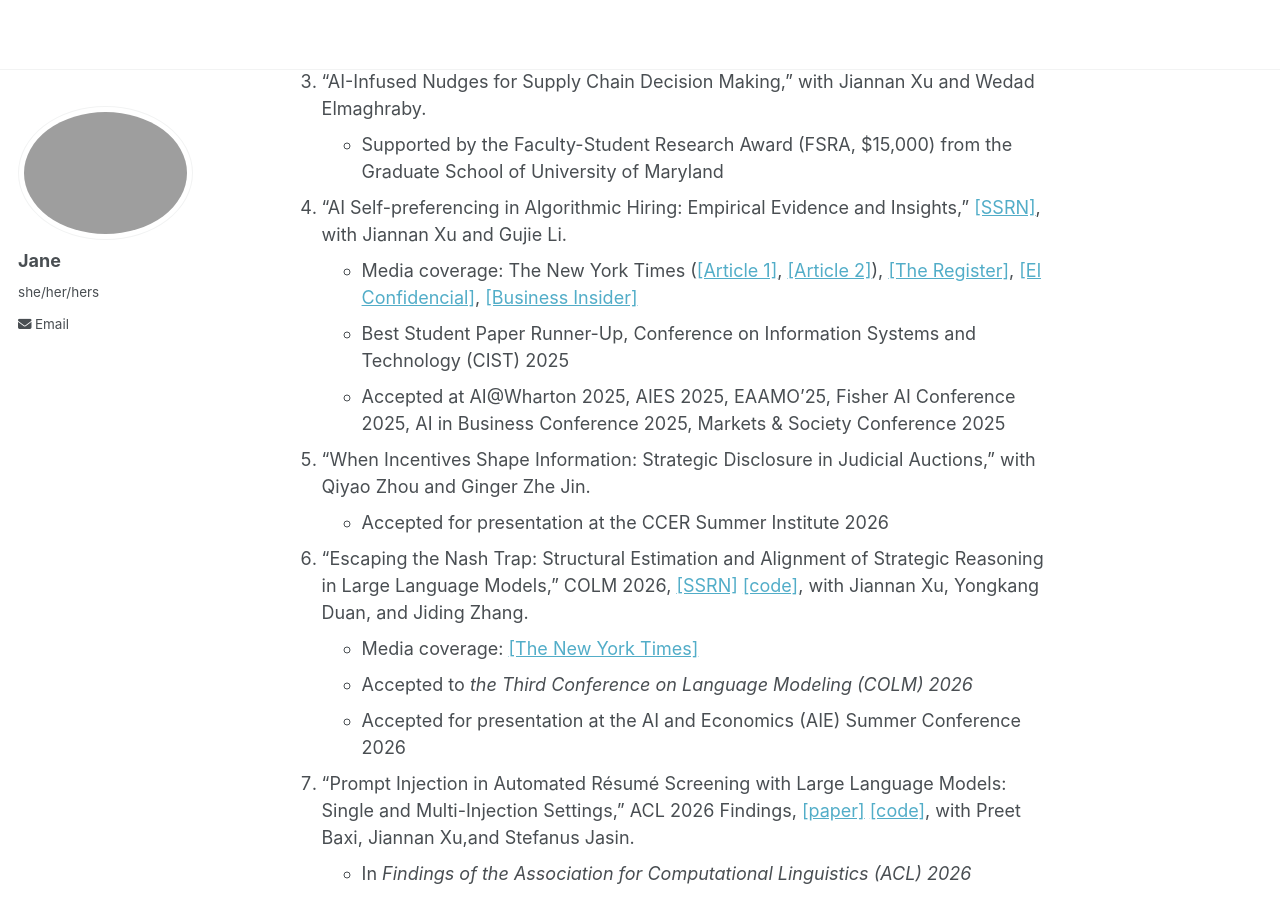
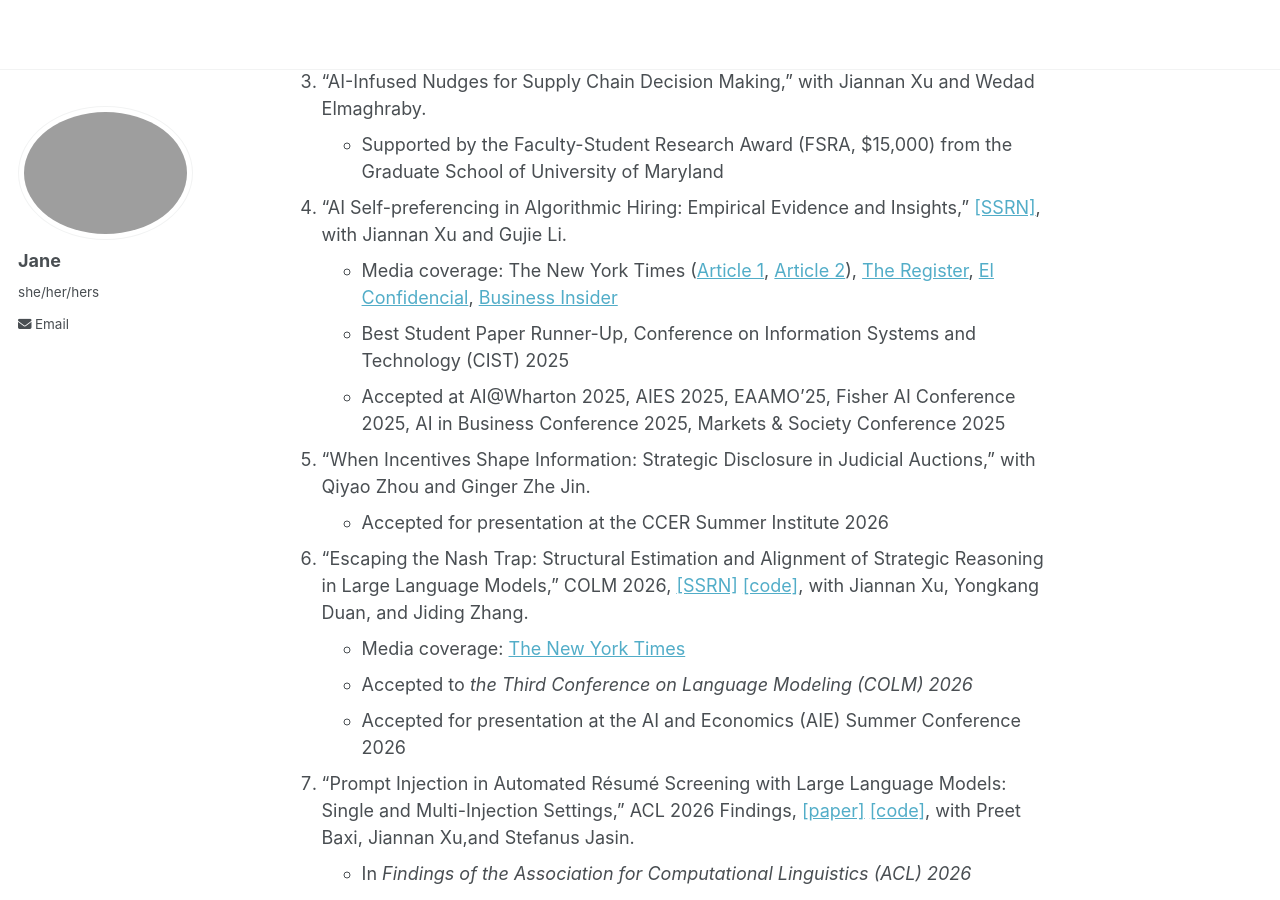
Before and after one commit to jiangyijane/jiangyijane.github.io, a Jekyll site: the page built from _pages/about.md, in a window 1280 px wide and 900 px high, scrolled down 710 px. Built offline with Jekyll 4.4.1, drawn with Linux system fonts in a browser that asks for light colours.

```diff
--- a/_pages/about.md
+++ b/_pages/about.md
@@ -22,13 +22,13 @@ Research
 3. "AI-Infused Nudges for Supply Chain Decision Making," with Jiannan Xu and Wedad Elmaghraby.
   - Supported by the Faculty-Student Research Award (FSRA, $15,000) from the Graduate School of University of Maryland
 4. "AI Self-preferencing in Algorithmic Hiring: Empirical Evidence and Insights," [[SSRN]](https://papers.ssrn.com/sol3/papers.cfm?abstract_id=5417394), with Jiannan Xu and Gujie Li.
-  - Media coverage: The New York Times ([[Article 1]](https://www.nytimes.com/2026/06/29/business/artificial-intelligence-workplace-consequences.html?unlocked_article_code=1.t1A.E8FZ.drfKT24fjjJ0&smid=url-share), [[Article 2]](https://www.nytimes.com/2026/08/14/magazine/ai-chatbots-internet-communication-loops.html?unlocked_article_code=1.6lA.RJyb.7SL-L-F90_oG&smid=url-share)), [[The Register]](https://www.theregister.com/2025/09/03/ai_hiring_biased/), [[El Confidencial]](https://www.elconfidencial.com/tecnologia/2026-05-15/cv-empleo-ia-inteligencia-artificial-llm-orbio-sesgos_4350666/), [[Business Insider]](https://www.businessinsider.com/nvidia-exec-ai-likes-to-use-ai-it-impacts-resumes-2026-5)
+  - Media coverage: The New York Times ([Article 1](https://www.nytimes.com/2026/06/29/business/artificial-intelligence-workplace-consequences.html?unlocked_article_code=1.t1A.E8FZ.drfKT24fjjJ0&smid=url-share), [Article 2](https://www.nytimes.com/2026/08/14/magazine/ai-chatbots-internet-communication-loops.html?unlocked_article_code=1.6lA.RJyb.7SL-L-F90_oG&smid=url-share)), [The Register](https://www.theregister.com/2025/09/03/ai_hiring_biased/), [El Confidencial](https://www.elconfidencial.com/tecnologia/2026-05-15/cv-empleo-ia-inteligencia-artificial-llm-orbio-sesgos_4350666/), [Business Insider](https://www.businessinsider.com/nvidia-exec-ai-likes-to-use-ai-it-impacts-resumes-2026-5)
   - Best Student Paper Runner-Up, Conference on Information Systems and Technology (CIST) 2025
   - Accepted at AI@Wharton 2025, AIES 2025, EAAMO’25, Fisher AI Conference 2025, AI in Business Conference 2025, Markets & Society Conference 2025
 5. "When Incentives Shape Information: Strategic Disclosure in Judicial Auctions," with Qiyao Zhou and Ginger Zhe Jin.
   - Accepted for presentation at the CCER Summer Institute 2026
 6. "Escaping the Nash Trap: Structural Estimation and Alignment of Strategic Reasoning in Large Language Models," COLM 2026, [[SSRN]](https://papers.ssrn.com/sol3/papers.cfm?abstract_id=6993719) [[code]](https://github.com/jiannan-xu/colm2026_nash_trap), with Jiannan Xu, Yongkang Duan, and Jiding Zhang.
-  - Media coverage: [[The New York Times]](https://www.nytimes.com/2026/06/29/business/artificial-intelligence-workplace-consequences.html?unlocked_article_code=1.t1A.E8FZ.drfKT24fjjJ0&smid=url-share)
+  - Media coverage: [The New York Times](https://www.nytimes.com/2026/06/29/business/artificial-intelligence-workplace-consequences.html?unlocked_article_code=1.t1A.E8FZ.drfKT24fjjJ0&smid=url-share)
   - Accepted to *the Third Conference on Language Modeling (COLM) 2026*
   - Accepted for presentation at the AI and Economics (AIE) Summer Conference 2026
 7. "Prompt Injection in Automated Résumé Screening with Large Language Models: Single and Multi-Injection Settings," ACL 2026 Findings, [[paper]](https://aclanthology.org/2026.findings-acl.142.pdf) [[code]](https://github.com/preetb1199/Prompt_Injection_ACL26/), with Preet Baxi, Jiannan Xu,and Stefanus Jasin.
```
